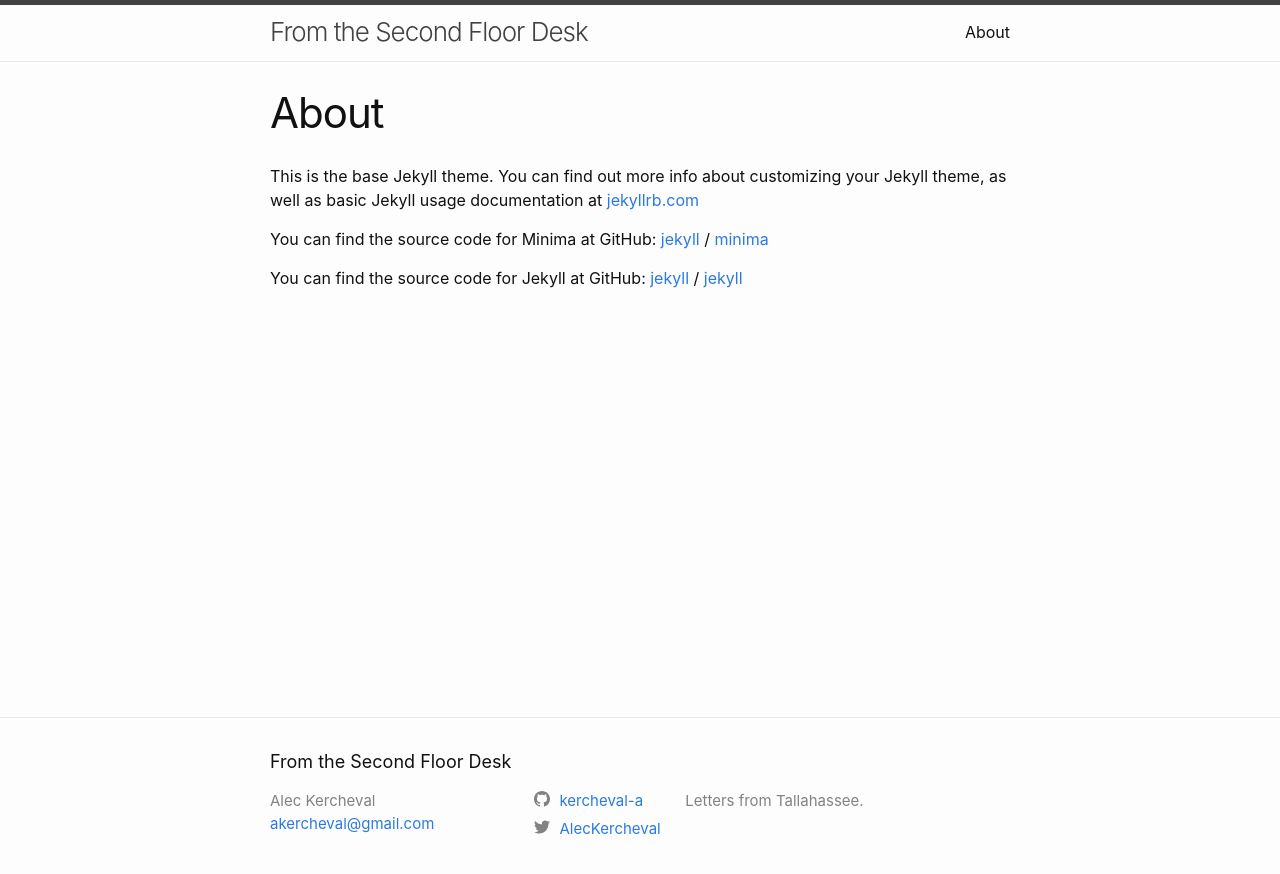
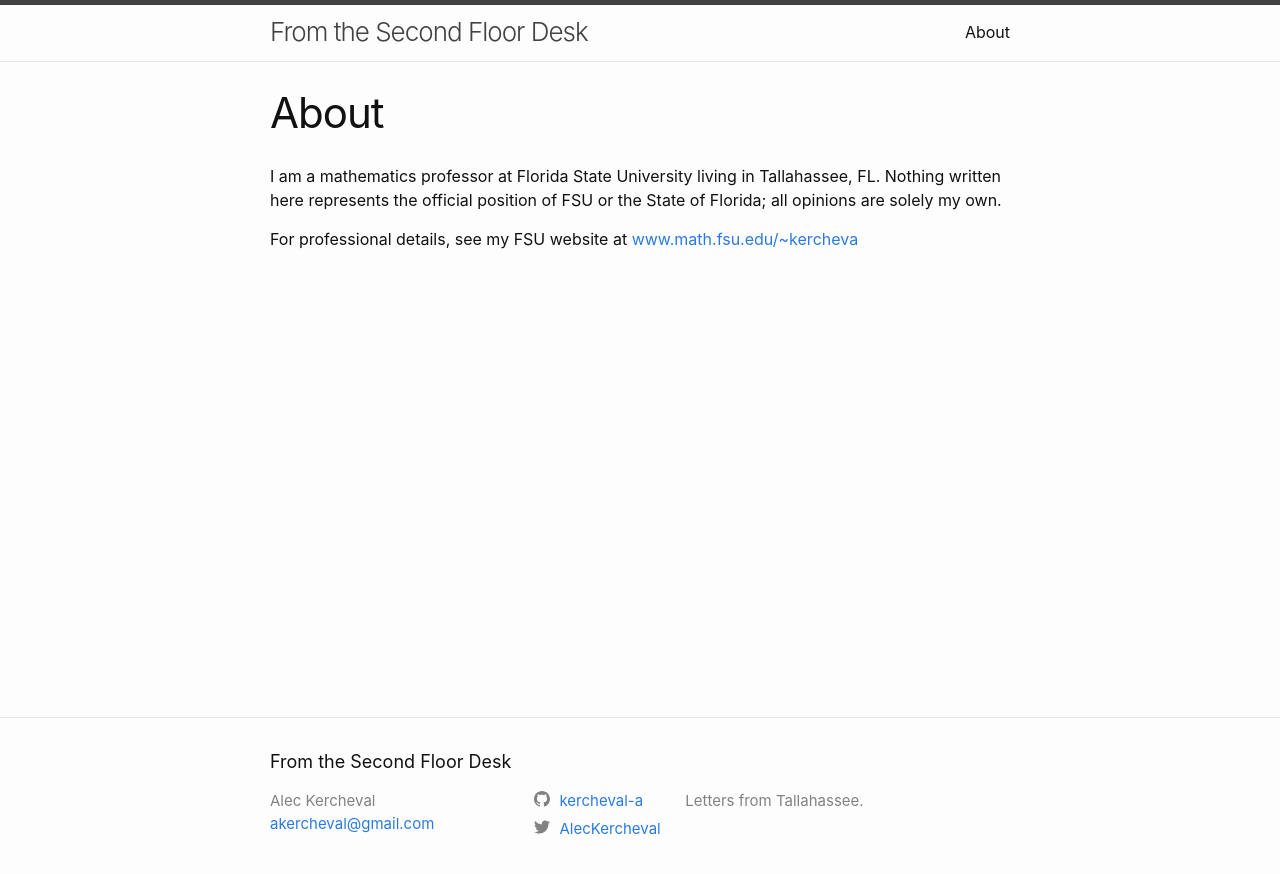
Before and after one commit to kercheval-a/kercheval-a, a Jekyll site: the page built from about.markdown, in a window 1280 px wide. Shown: the top 874 px of the page. Built offline with Jekyll 4.4.1, drawn with Linux system fonts in a browser that asks for light colours.

```diff
--- a/about.markdown
+++ b/about.markdown
@@ -3,7 +3,16 @@ layout: page
 title: About
 permalink: /about/
 ---
+I am a mathematics professor at Florida State University living in
+Tallahassee, FL.  Nothing written here represents the official position
+of FSU or the State of Florida; all opinions are solely my own.
 
+For professional details, see my FSU website at
+[www.math.fsu.edu/~kercheva](https://www.math.fsu.edu/~kercheva)
+
+
+
+<!--
 This is the base Jekyll theme. You can find out more info about customizing your Jekyll theme, as well as basic Jekyll usage documentation at [jekyllrb.com](https://jekyllrb.com/)
 
 You can find the source code for Minima at GitHub:
@@ -16,3 +25,4 @@ You can find the source code for Jekyll at GitHub:
 
 
 [jekyll-organization]: https://github.com/jekyll
+ -->
```
Also changed, not shown: _posts/2020-05-09-welcome-to-the-second-floor-desk.markdown (added, +7 -0 lines), _posts/2020-05-08.markdown (renamed from _posts/2020-05-08-welcome-to-jekyll.markdown), 1 other file.
